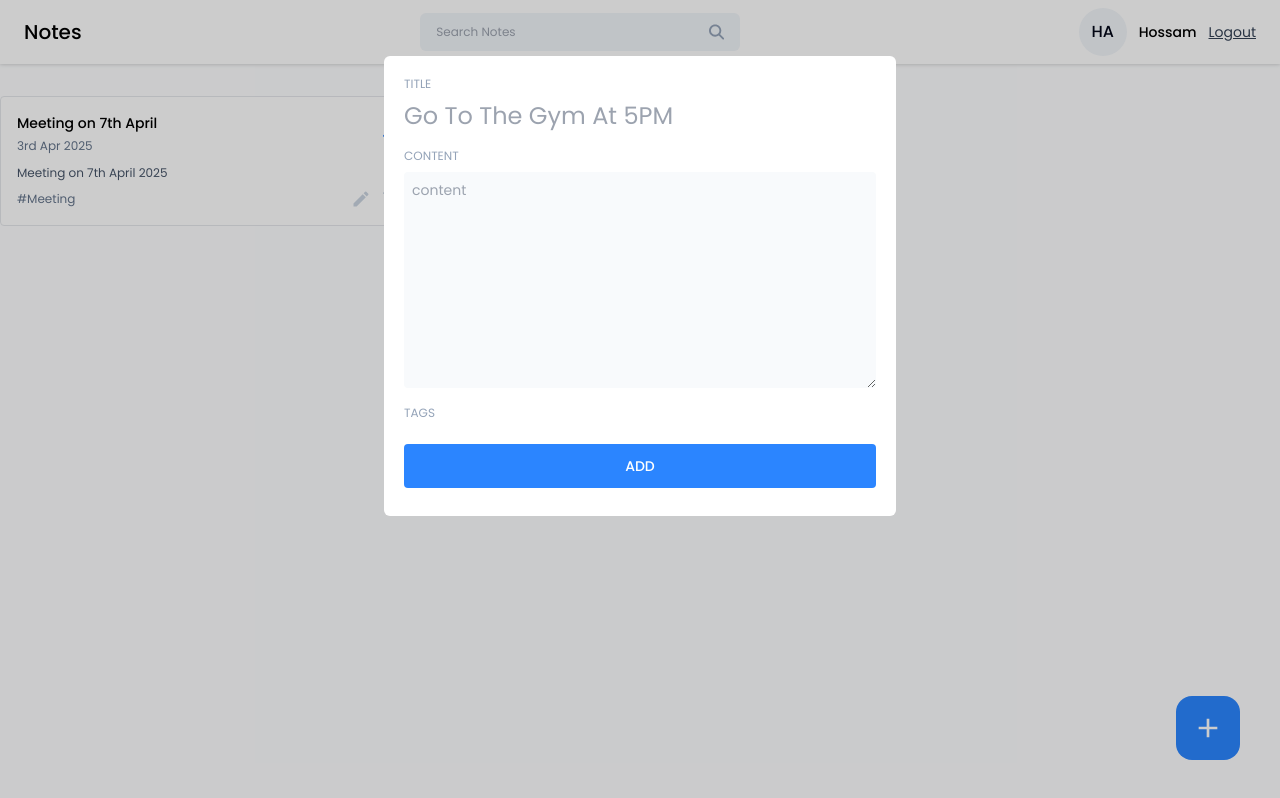
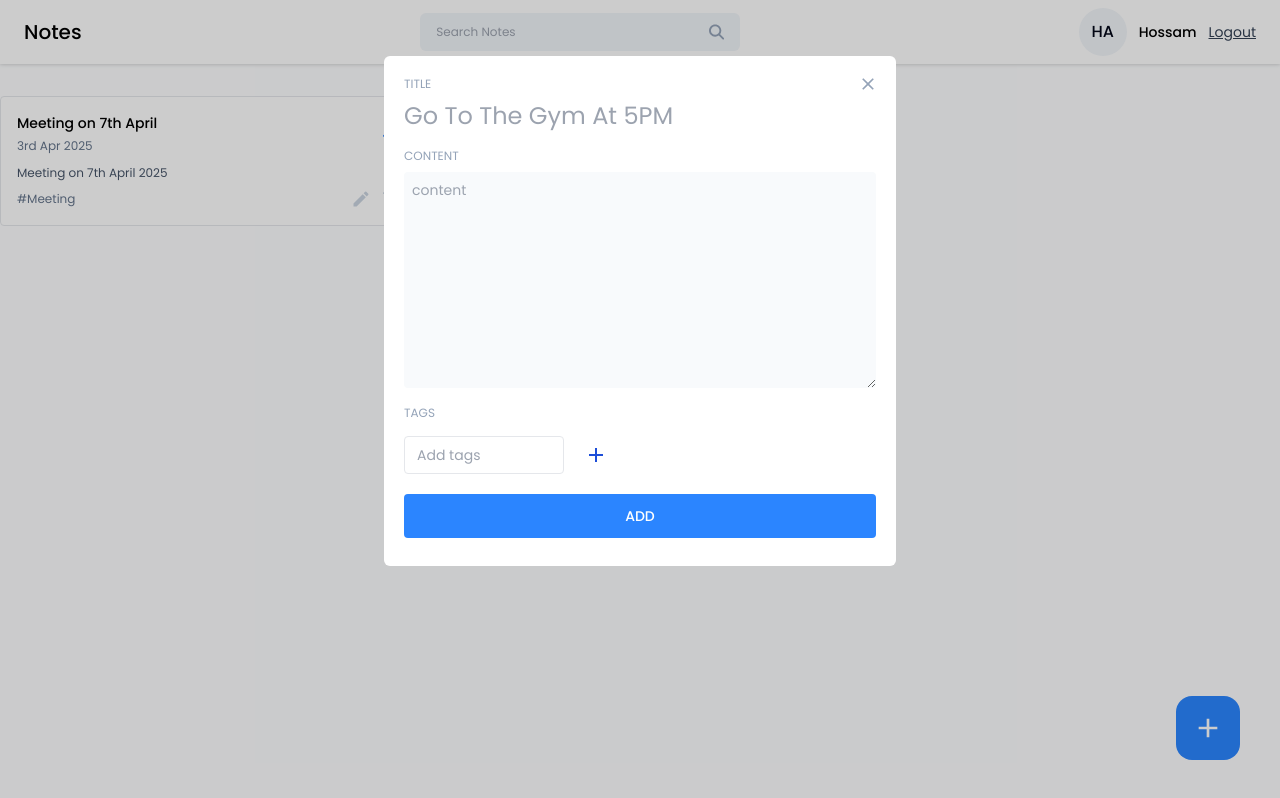
Before and after one commit to hossamalmaraghy/Notes-app, a React (Vite) app in the folder frontend/notes-app/: page /dashboard in a window 1280 px wide. Both pictures are taken after a click on the button 1208 px from the left and 728 px from the top of the page. Built offline with nearby package versions, Linux system fonts and the light colour scheme.

Commit message:
Finishing the frontend part

```diff
--- a/frontend/notes-app/src/components/Input/TagInput.jsx
+++ b/frontend/notes-app/src/components/Input/TagInput.jsx
@@ -1,9 +1,66 @@
-import React from 'react'
+import React, { useState } from 'react'
+import { MdAdd, MdClose } from 'react-icons/md'
 
-const TagInput = () => {
+const TagInput = ({ tags, setTags }) => {
+  const [inputValue, setInputValue] = useState('')
+
+  const handleInputChange = (e) => {
+    setInputValue(e.target.value);
+  }
+
+  const addNewTag = () => {
+    if (inputValue.trim() !== '') {
+      setTags([...tags, inputValue.trim()])
+      setInputValue('')
+    }
+  }
+
+  const handleKeyDown = (e) => {
+    if (e.key === 'Enter') {
+      addNewTag()
+    }
+  }
+
+  const handleRemoveTag = (tagToRemove) => {
+    setTags(tags.filter((tag) => tag !== tagToRemove))
+  }
+
   return (
     <div>
+       {tags?.length > 0 && (
+         <div className="flex items-center gap-2 flex-wrap mt-2">
+          {tags.map((tag, index) => (
+            <span key={index} className='flex items-center gap-2 text-sm text-slate-900 bg-slate-100 px-3 py-1 rounded'>
+              # {tag}
+              <button
+               onClick={() => {
+                handleRemoveTag(tag)
+                }}
+                >
+                <MdClose />
+              </button>
+            </span>
+          ))}
+        </div>
+        )}
 
+        <div className="flex items-center gap-4 mt-3">
+          <input
+            type="text"
+            value={inputValue}
+            className='text-sm bg-transparent border px-3 py-2 rounded outline-none focus:ring-blue-500 w-40'
+            placeholder='Add tags'
+            onChange={handleInputChange}
+            onKeyDown={handleKeyDown}
+            />
+
+          <button
+           className="w-8 h-8 flex items-center justify-center rounded border-blue-700 hover:bg-blue-700"
+           onClick={addNewTag}
+           >
+            <MdAdd className='text-2xl text-blue-700 hover:text-white'/>
+          </button>
+        </div>
     </div>
   )
 }
--- a/frontend/notes-app/src/pages/Home/AddEditNotes.jsx
+++ b/frontend/notes-app/src/pages/Home/AddEditNotes.jsx
@@ -1,15 +1,57 @@
-import React from 'react'
+import React, { useState } from 'react'
 import TagInput from '../../components/Input/TagInput'
+import { MdClose } from 'react-icons/md'
 
-const AddEditNotes = () => {
+const AddEditNotes = ({ noteData, type, onClose }) => {
+
+    const [title, setTitle] = useState('');
+    const [content, setContent] = useState('');
+    const [tags, setTags] = useState([]);
+
+    const [error, setError] = useState(null);
+
+    const addNewNote = async () => {
+
+    }
+
+    const editNote = async () => {
+
+    }
+
+    const handleAddNote = () => {
+        if (!title) {
+            setError('Please enter the title');
+            return;
+        }
+
+        if (!content) {
+            setError('Please enter the content');
+            return;
+        }
+
+        setError('');
+
+        if (type === 'edit') {
+            editNote()
+        } else {
+            addNewNote()
+        }
+    }
+
   return (
-    <div>
+    <div className='relative'>
+        <button className='w-10 h-10 rounded-full flex items-center justify-center absolute -top-3 -right-3 hover:bg-slate-50' onClick={onClose}>
+            <MdClose className='text-xl text-slate-400'/>
+        </button>
+
         <div className="flex flex-col gap-2">
             <label htmlFor="" className="input-label">TITLE</label>
             <input
                 type="text"
                 className='text-2xl text-slate-950 outline-none'
                 placeholder='Go To The Gym At 5PM'
+                value={title}
+                onChange={({ target  }) => setTitle(target.value)}
                 />
         </div>
 
@@ -20,16 +62,22 @@
             className='text-sm text-slate-950 outline-none bg-slate-50 p-2 rounded'
             placeholder='content'
             rows={10}
+            value={content}
+            onChange={({ target  }) => setContent(target.value)}
         />
     </div>
 
     <div className='mt-3'>
         <label className="input-label">TAGS</label>
-        <TagInput />
+        <TagInput tags={tags} setTags={setTags} />
     </div>
 
-    <button className="btn-primary font-medium mt-5 p-3" onClick={() => {}}>
-        ADD
+    {error && <p className='text-red-500 text-xs pt-4'>{error}</p>}
+
+    <button className="btn-primary font-medium mt-5 p-3"
+         onClick={handleAddNote}
+         >
+         ADD
         </button>
     </div>
   )
--- a/frontend/notes-app/src/pages/Home/home.jsx
+++ b/frontend/notes-app/src/pages/Home/home.jsx
@@ -7,7 +7,7 @@
 
 const Home = () => {
 
-  const [openAddEditModeal, setOpenAddEditModal] = useState({
+  const [openAddEditModal, setOpenAddEditModal] = useState({
     isShown: false,
     type: 'add',
     data: null,
@@ -97,7 +97,7 @@
     </button>
 
     <Modal
-      isOpen={openAddEditModeal.isShown}
+      isOpen={openAddEditModal.isShown}
       onRequestClose={() => {}}
       style={{
         overlay: {
@@ -108,7 +108,17 @@
       className='w-[40%] max-h-3/4 bg-white rounded-md mx-auto mt-14 p-5 overflow-scroll'
       >
 
-    <AddEditNotes />
+    <AddEditNotes
+      type={openAddEditModal.type}
+      noteData={openAddEditModal.data}
+      onClose={() => {
+        setOpenAddEditModal({
+          isShown: false,
+          type: 'add',
+          data: null
+        })
+      }}
+    />
     </Modal>
     </>
   )
```
